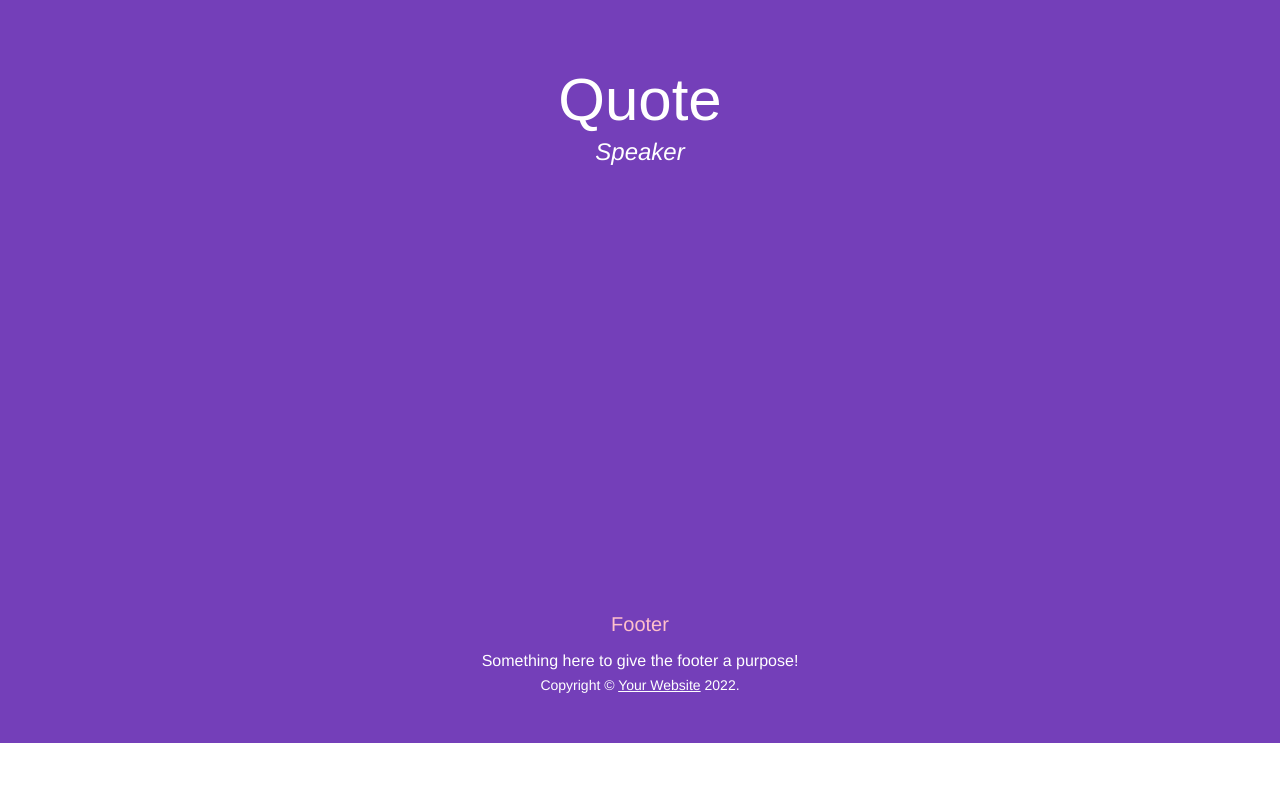
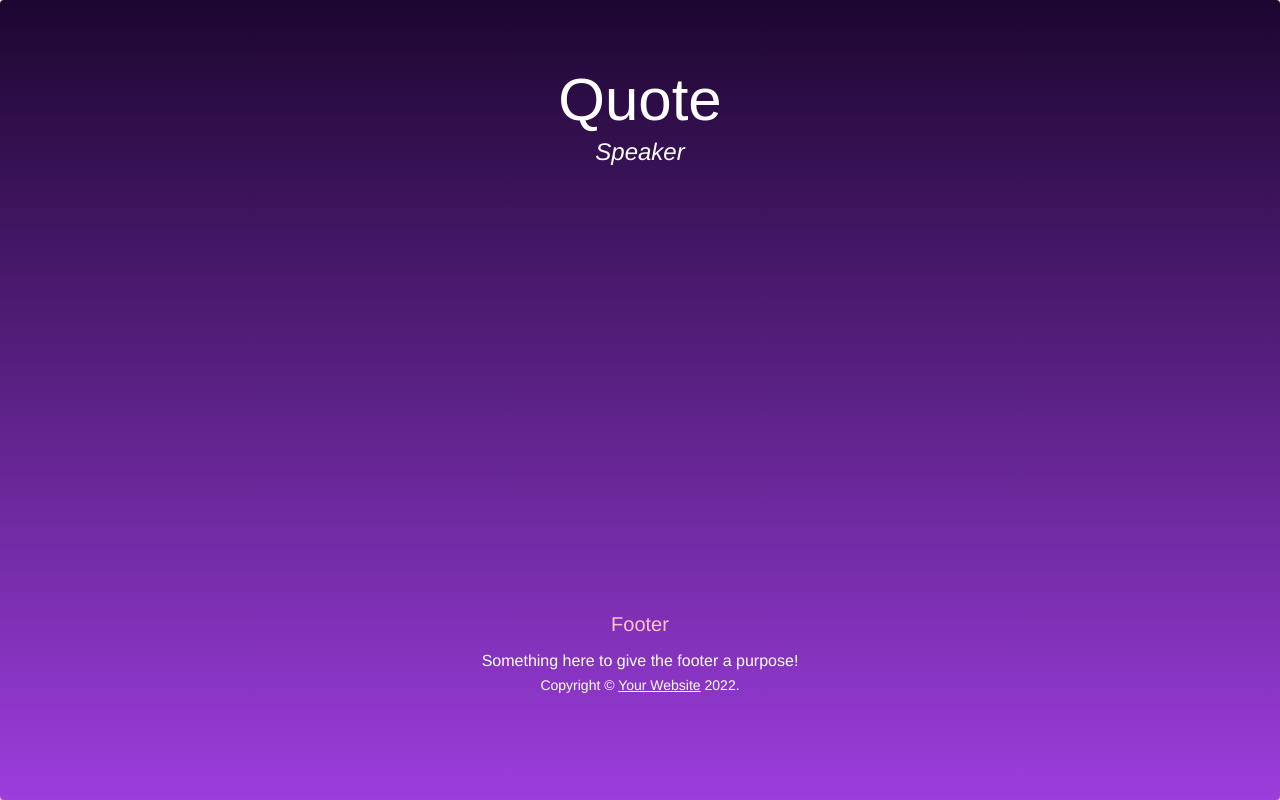
Before and after one commit to EmmaSecrest/btsQuotesRandomizer, a React (Create React App) app: page / in a window 1280 px wide. Built offline with nearby package versions, Linux system fonts and the light colour scheme.

Commit message:
I have an OMBRE BACKGROUND BORAHAE

```diff
--- a/src/App.js
+++ b/src/App.js
@@ -9,11 +9,19 @@ import Container from '@mui/material/Container';
 import Link from '@mui/material/Link';
 import {  ThemeProvider } from '@mui/material/styles';
 import  theme  from './theme';
+import Paper from '@mui/material/Paper';
 
 export default function Main() {
   return (
   <ThemeProvider theme={theme}>
     <CssBaseline />
+    <Paper
+        sx={{
+          backgroundImage:
+            "linear-gradient(0deg, rgba(156,61,221,1) 0%, rgba(28,6,48,1) 100%)",
+          height: "100vh",
+        }}
+      >
       <Container maxWidth='false' height= '100vw'  disableGutters>
       <main>
         {/* Hero unit */}
@@ -24,6 +32,7 @@ export default function Main() {
       <Footer />
       {/* End footer */}
     </Container>
+    </Paper>
   </ThemeProvider>
   );
 }
--- a/src/theme.js
+++ b/src/theme.js
@@ -1,7 +1,6 @@
 import { createTheme } from '@mui/material/styles';
 
  const theme = createTheme({
-
     palette: {
         type: 'dark',
         primary: {
@@ -11,8 +10,8 @@ import { createTheme } from '@mui/material/styles';
           main: '#f50057',
         },
         background: {
-          default: 'linear-gradient(0deg, rgba(156,61,221,1) 0%, rgba(28,6,48,1) 100%)',
-          paper: '#743fb9',
+          default: 'transparent',
+          paper: 'transparent',
         },
       },
       typography: {
```
